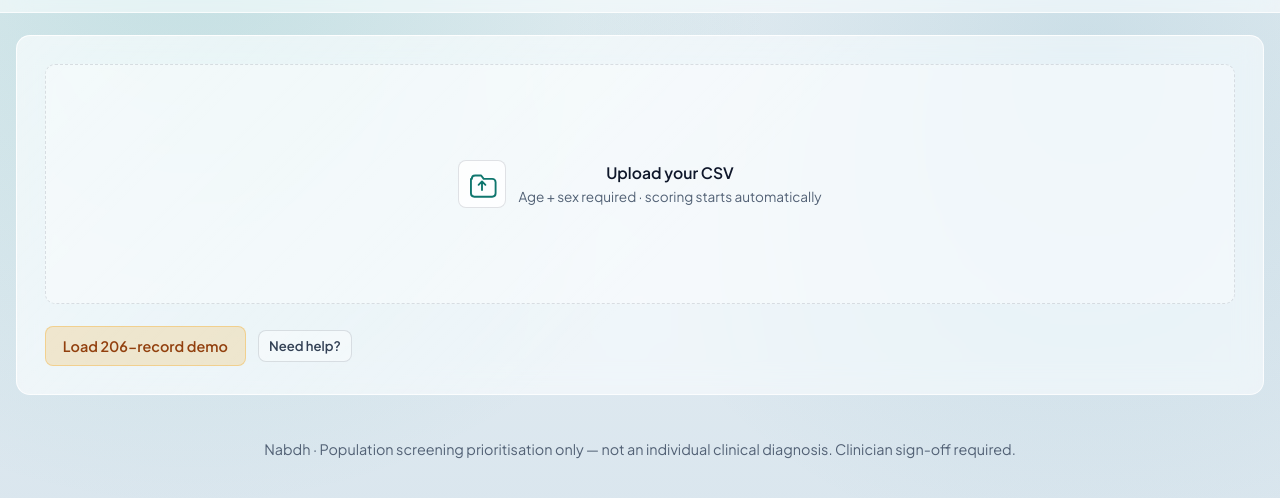
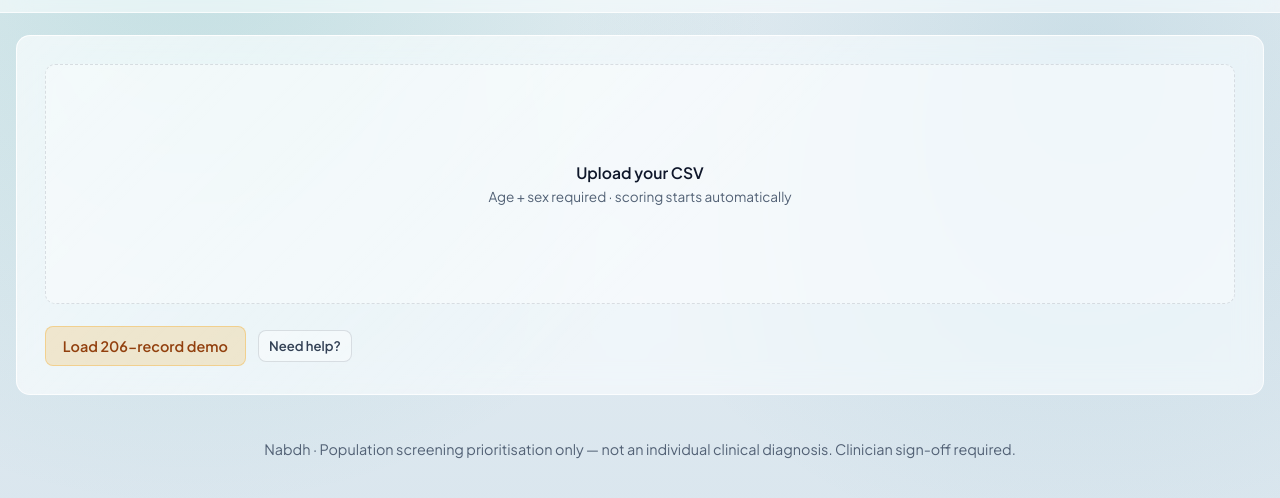
Before and after one commit to ASAYMAN69/nabdh, a plain HTML site: page app/static/index.html in a window 1280 px wide. Shown: the part 76-574 px from the top of the page. Drawn offline with Linux system fonts and the light colour scheme.

Commit message:
refactor: remove upload icon from dropzone
- Dropzone now shows only the title and hint
- Remove unused .dropzone-sketch CSS and pulse keyframes

```diff
--- a/app/static/index.html
+++ b/app/static/index.html
@@ -72,12 +72,6 @@
       <form id="score-form" class="upload-form">
         <div class="dropzone" id="dropzone">
           <label for="csv-file" class="dropzone-label">
-            <span class="dropzone-sketch" aria-hidden="true">
-              <svg viewBox="0 0 40 40" width="34" height="34" fill="none" stroke="currentColor" stroke-width="2.2" stroke-linecap="round" stroke-linejoin="round">
-                <path d="M8 14c0-2 1-4 4-4h7l3 4h10c2 0 4 1.5 4 4v13c0 2.5-1.5 4-4 4H11c-2.5 0-4-1.5-4-4V14z" />
-                <path d="M20 27V17m0 0l-4 4m4-4l4 4" />
-              </svg>
-            </span>
             <span class="dropzone-text">
               <span class="dropzone-title">Upload your CSV</span>
               <span class="dropzone-meta" id="file-meta">Age + sex required · scoring starts automatically</span>
--- a/app/static/styles.css
+++ b/app/static/styles.css
@@ -531,18 +531,6 @@
     cursor: pointer;
   }
 
-  .dropzone-sketch {
-    display: grid;
-    place-items: center;
-    inline-size: 46px;
-    block-size: 46px;
-    border: 1px solid var(--glass-border-strong);
-    border-radius: var(--radius-sm);
-    background: var(--glass-elevated);
-    color: var(--accent-teal-ink);
-    flex-shrink: 0;
-  }
-
   .dropzone-text {
     display: grid;
     gap: 0.15rem;
@@ -570,22 +558,6 @@
 
   .dropzone[data-scoring="true"] {
     opacity: 0.72;
-  }
-
-  .dropzone[data-scoring="true"] .dropzone-sketch {
-    animation: nabdh-pulse 1s ease-in-out infinite;
-  }
-
-  @keyframes nabdh-pulse {
-    0%,
-    100% {
-      opacity: 1;
-      transform: scale(1);
-    }
-    50% {
-      opacity: 0.45;
-      transform: scale(0.96);
-    }
   }
 
   .action-bar {
```
